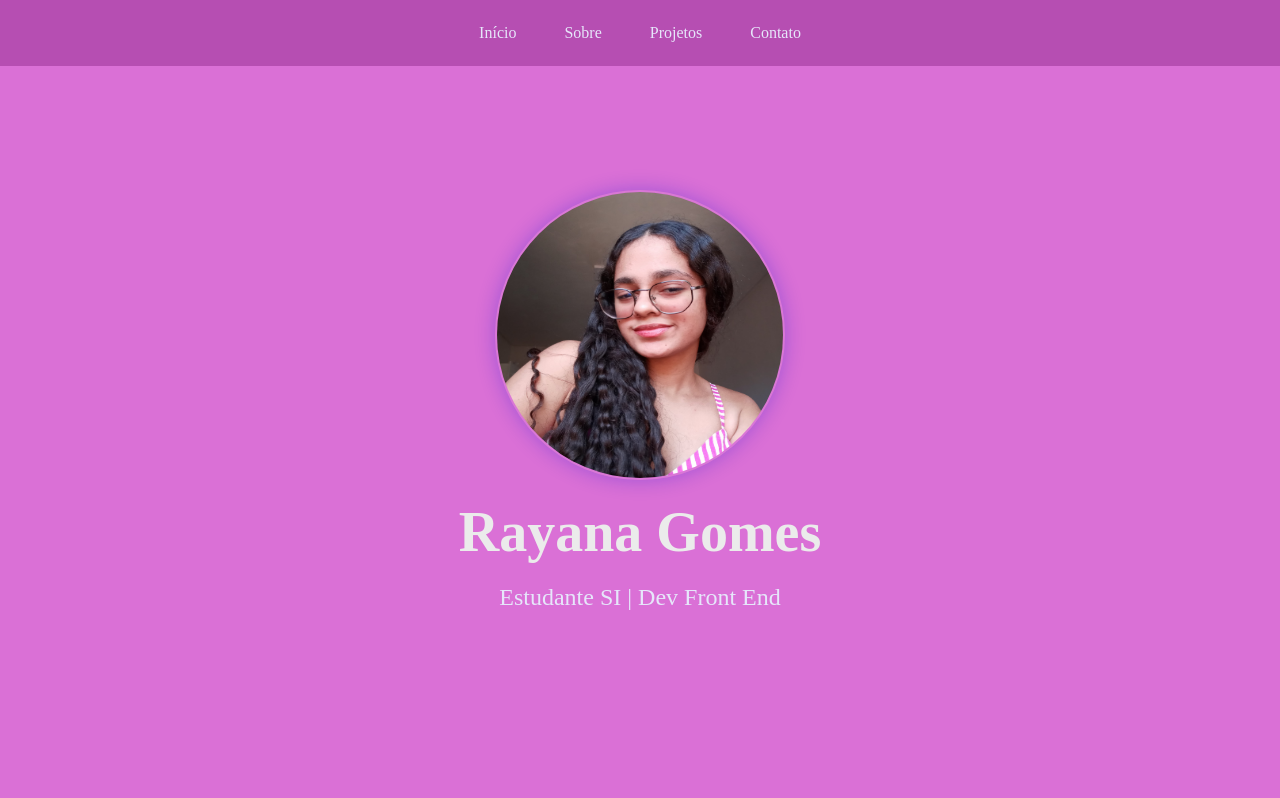
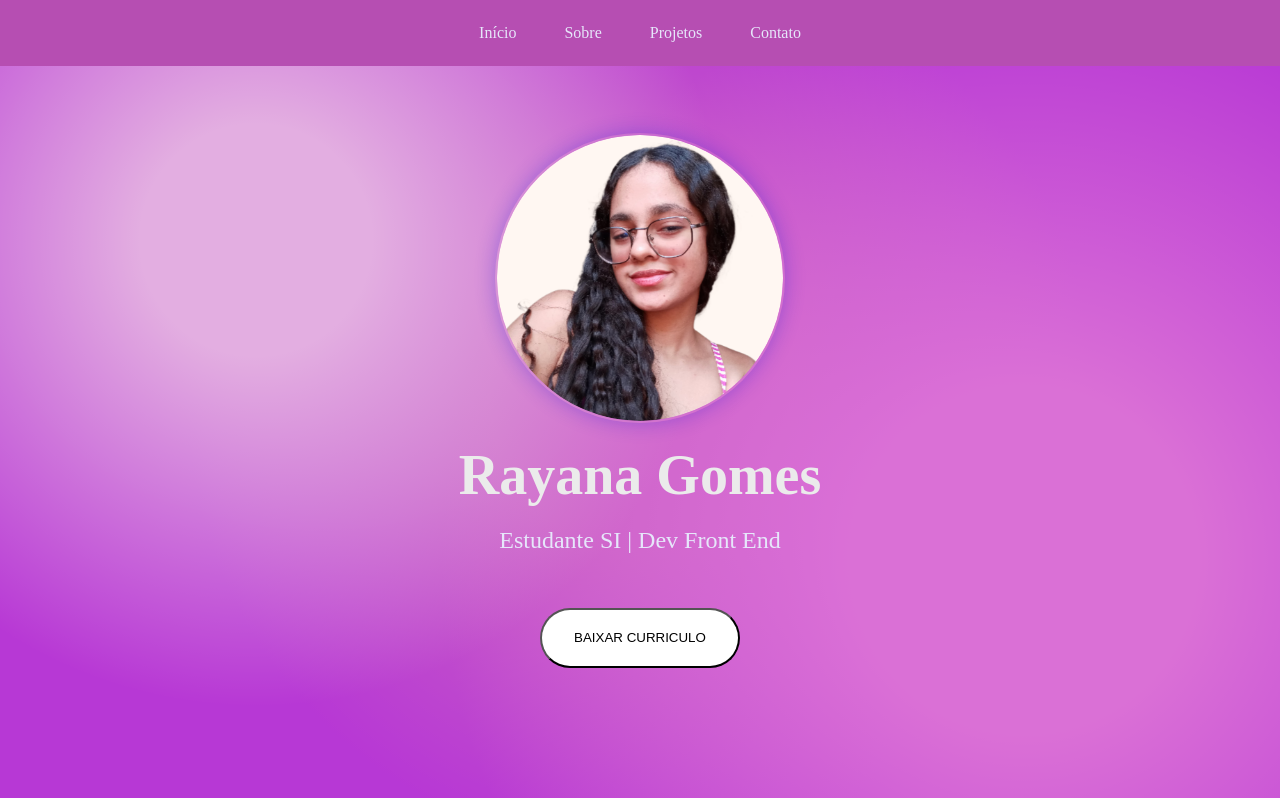
Before and after one commit to Gabriel-Matias07/meuportfolio, a plain HTML site: page index.html in a window 1280 px wide. Shown: the top 798 px of the page. Drawn offline with Linux system fonts and the light colour scheme.

Commit message:
alterações no style

```diff
--- a/index.html
+++ b/index.html
@@ -29,9 +29,14 @@
     </nav>
 
     <main id="inicio" class="cabecalho"> <!--inicio-->
-        <img src="img/fotoray.jpeg" alt="Minha foto" class="foto-perfil">
+        <img src="img/ray_pic.png" alt="Minha foto" class="foto-perfil">
         <h1>Rayana Gomes</h1>
         <p class="cabecalho-subtitulo">Estudante SI | Dev Front End</p>
+        <br> <br> <br>
+        <button class="curriculo" style="background-color: #ffff; width: 200px; height: 60px; text-transform: uppercase; cursor: pointer;
+        padding: 10px; border-radius: 100px;">
+            Baixar Curriculo
+        </button>
     </main>
 
     <hr class="hr">
--- a/style.css
+++ b/style.css
@@ -240,18 +240,22 @@ h1 {
     box-shadow: 0 5px 15px rgba(211, 140, 233, 0.4);
 }
 
-.particulas{
+.particulas {
     position: fixed;
     top: 0;
     left: 0;
     width: 100%;
     height: 100%;
     z-index: -1;
+    pointer-events: none;
     opacity: 0.5;
     background:
-    radial-gradient(circle at 10% 20%, var(--primaria) 0%, transparent 20%),
-    radial-gradient(circle at 90% 80%, var(--secundaria) 0% transparent 20%),  var(--maisescuro);
+        radial-gradient(circle at 20% 30%, var(--primaria) 10%, transparent 40%),
+        radial-gradient(circle at 80% 70%, var(--secundaria) 15%, transparent 50%),
+        radial-gradient(circle at 50% 50%, var(--terciaria) 20%, transparent 60%),
+        var(--maisescuro);
 }
+
 
 @keyframes flutuar{
     0%, 100%{
```
Also changed, not shown: img/fotoray.jpeg (deleted), img/ray_pic.png (added).
